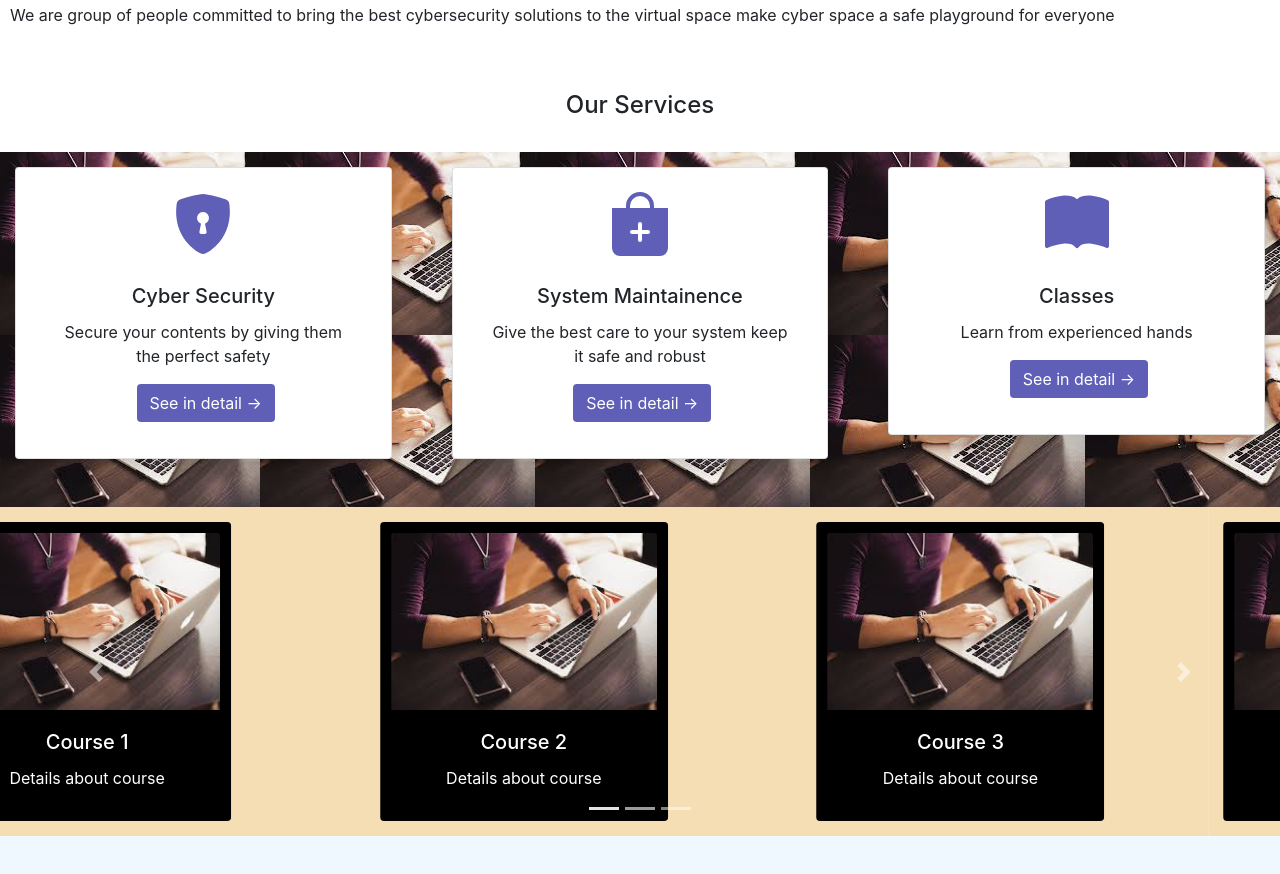
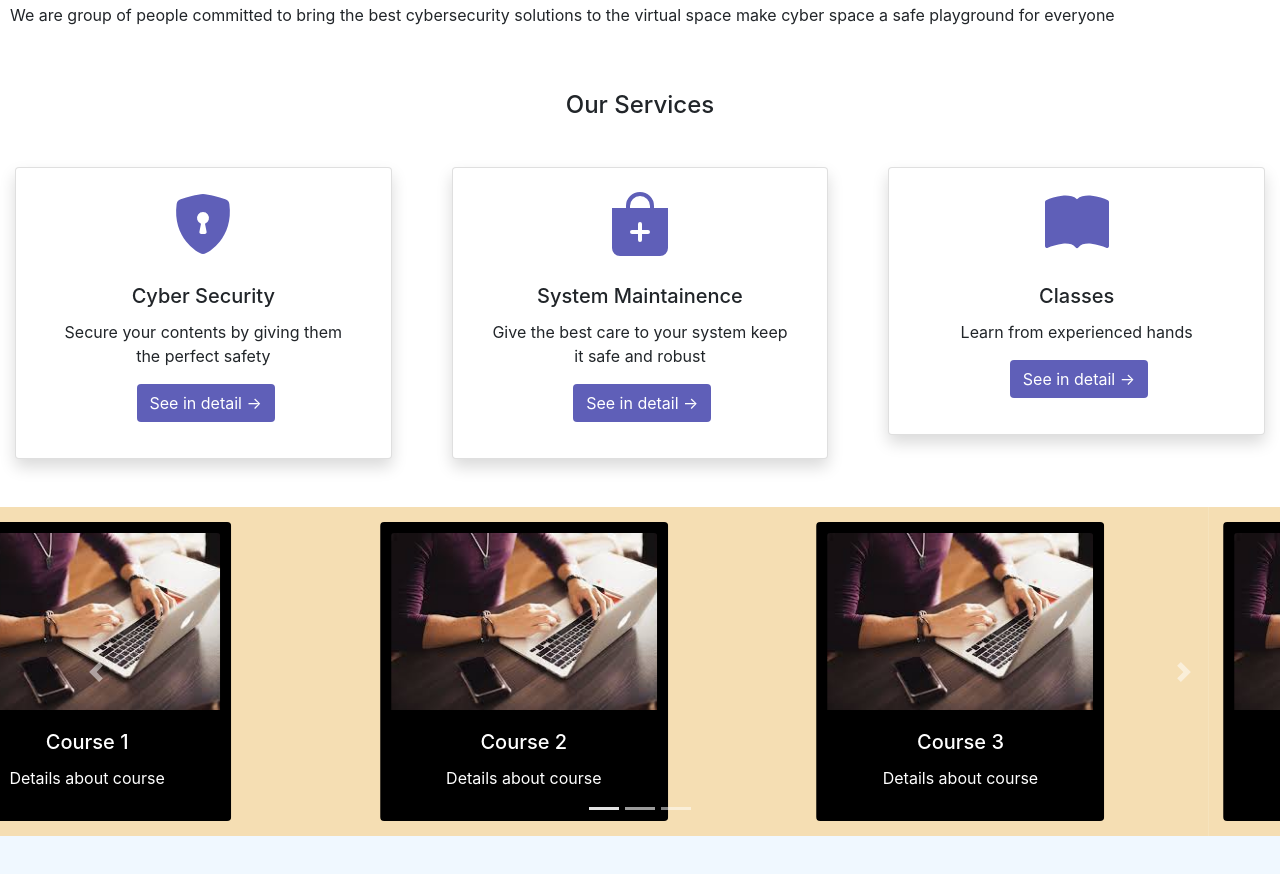
Before and after one commit to LintaPaul/LintaPaul.github.io, a plain HTML site: page home.html in a window 1280 px wide. Shown: the part 1067-1941 px from the top of the page. Drawn offline with nearby package versions, Linux system fonts and the light colour scheme.

Commit message:
update home

```diff
--- a/style.css
+++ b/style.css
@@ -62,9 +62,7 @@ footer{
 .form-control{
     max-width:50vh;
 }
-.ct-form{
-    background-image:url('/img/lapg.jpg');
-}
+
 .courses{
     background-color: wheat;
 }
```
Also changed, not shown: home.html (+1 -1 lines).
